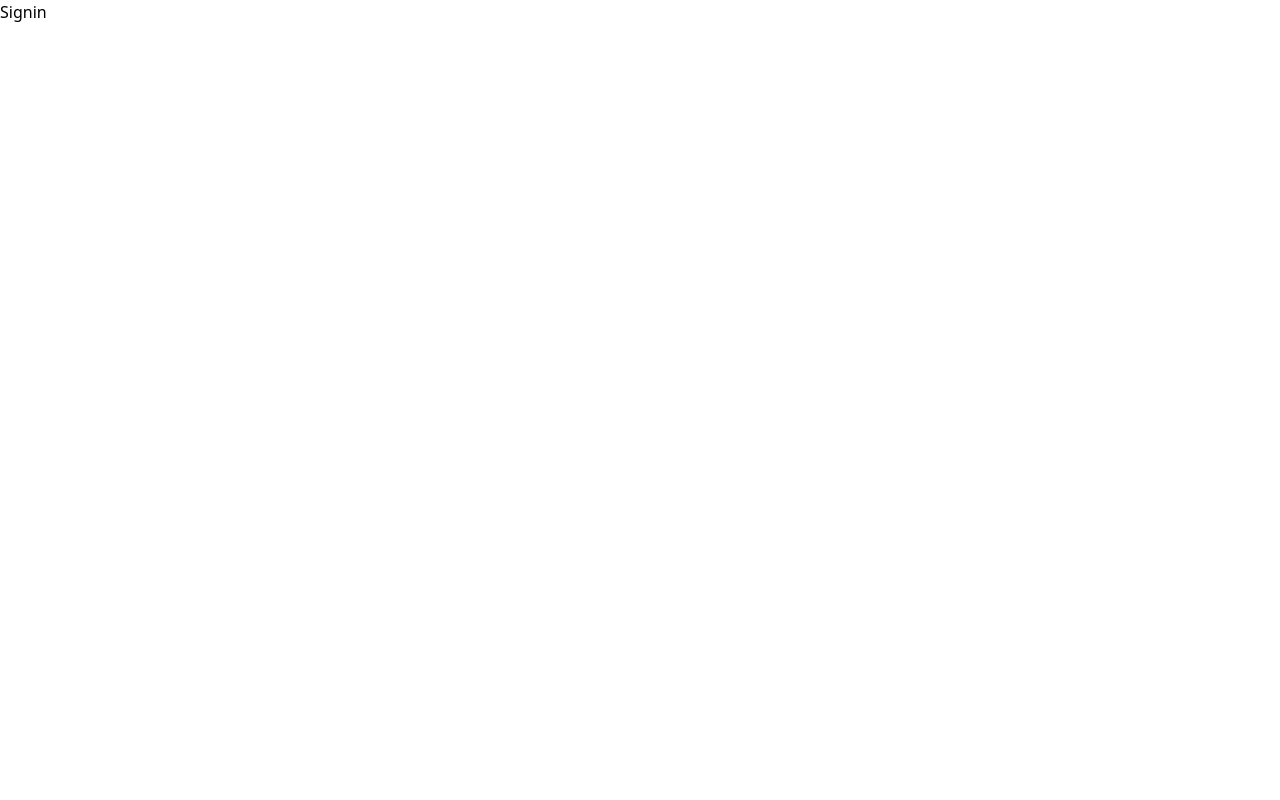
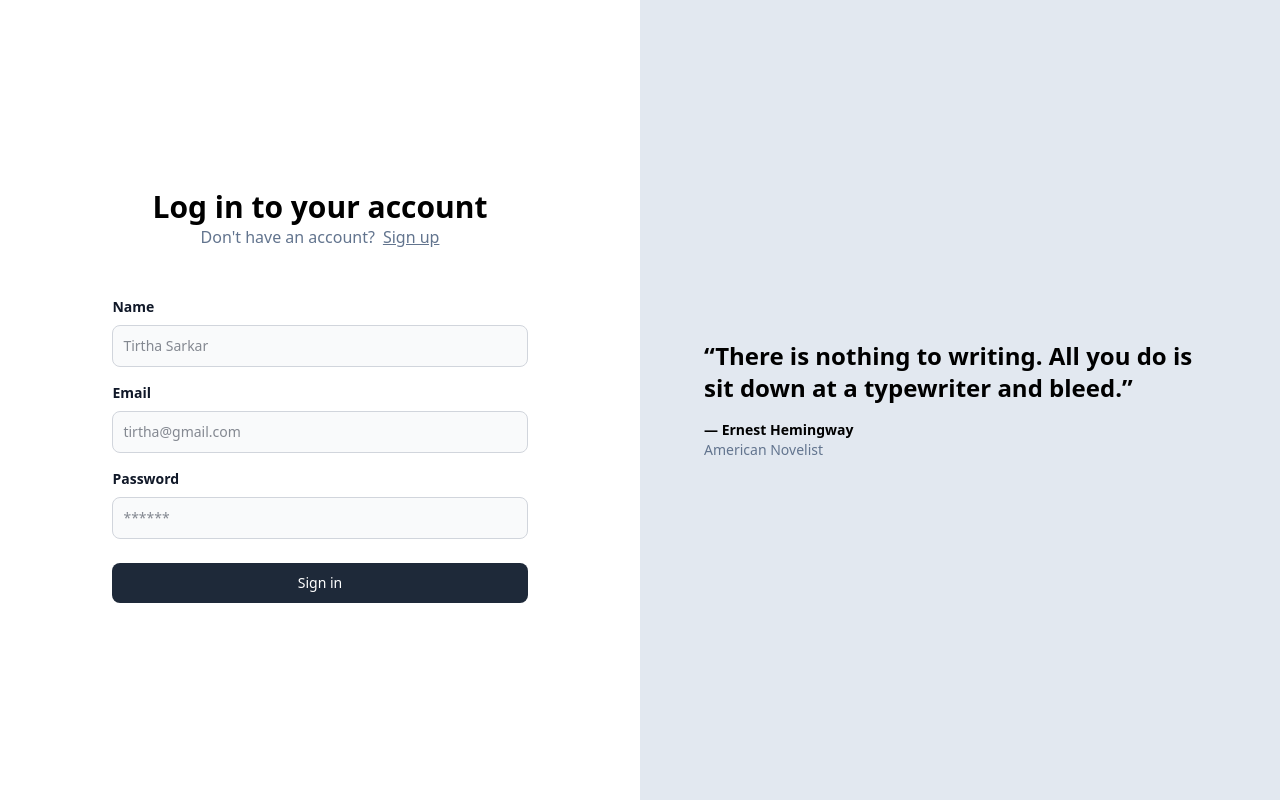
Before and after one commit to akghosh111/inknest, a React (Vite) app in the folder frontend/: page /signin in a window 1280 px wide. Built offline with nearby package versions, Linux system fonts and the light colour scheme.

Commit message:
auth component designed

```diff
--- a/frontend/src/components/Auth.tsx
+++ b/frontend/src/components/Auth.tsx
@@ -14,11 +14,11 @@ export const Auth = ({ type }: { type: "signup" | "signin" }) => {
             <div>
                 <div className="px-10">
                     <div className="text-3xl font-extrabold">
-                        Create an account
+                       {type ==="signin" ? "Log in to your account" : "Create an account"}
                     </div>
-                    <div className="text-slate-500">
-                        Already have an account?
-                        <Link className="pl-2 underline" to={"/signin"}>Login</Link>
+                    <div className="text-slate-500 text-center">
+                        {type === "signin"? "Don't have an account?": "Already have an account?"}
+                        <Link className="pl-2 underline" to={type ==="signin" ? "/signup" : "/signin"}>{type === "signin" ? "Sign up" : "Sign in"}</Link>
 
                     </div>
 
--- a/frontend/src/pages/Signin.tsx
+++ b/frontend/src/pages/Signin.tsx
@@ -1,8 +1,19 @@
+import { Auth } from "../components/Auth"
+import { Quote } from "../components/Quote"
 
 export const Signin = () => {
   return (
     <div>
-      Signin
+        <div className="grid grid-cols-1 lg:grid-cols-2">
+
+            <div>
+              <Auth type="signin"/>
+            </div>
+            <div className="hidden lg:block">
+              <Quote/>
+            </div>
+
+        </div>
     </div>
   )
 }
--- a/frontend/src/pages/Signup.tsx
+++ b/frontend/src/pages/Signup.tsx
@@ -4,12 +4,12 @@ import { Quote } from "../components/Quote"
 export const Signup = () => {
   return (
     <div>
-        <div className="grid grid-cols-2">
+        <div className="grid grid-cols-1 lg:grid-cols-2">
 
             <div>
-              <Auth/>
+              <Auth type="signup"/>
             </div>
-            <div className="invisible lg:visible">
+            <div className="hidden lg:block">
               <Quote/>
             </div>
 
```
